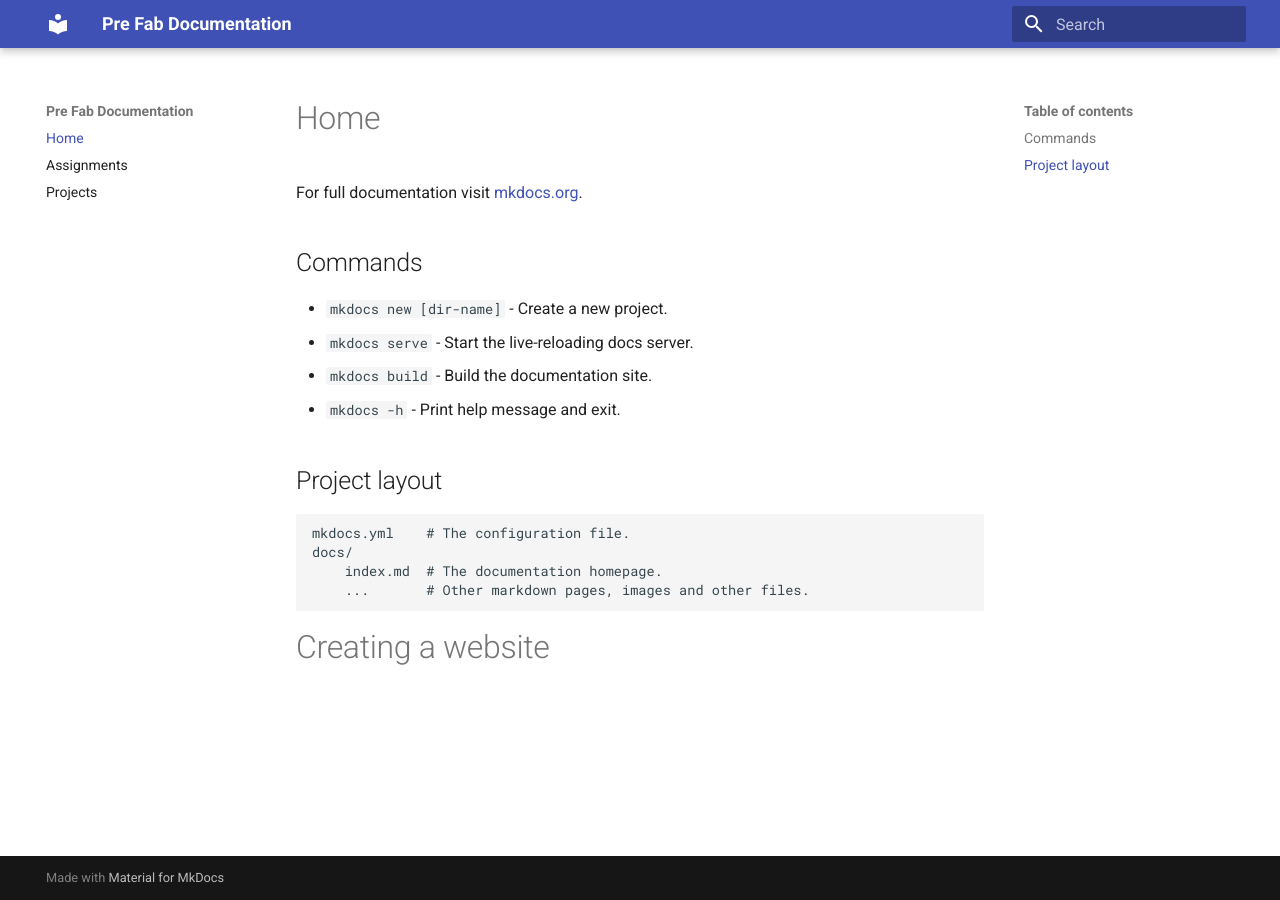
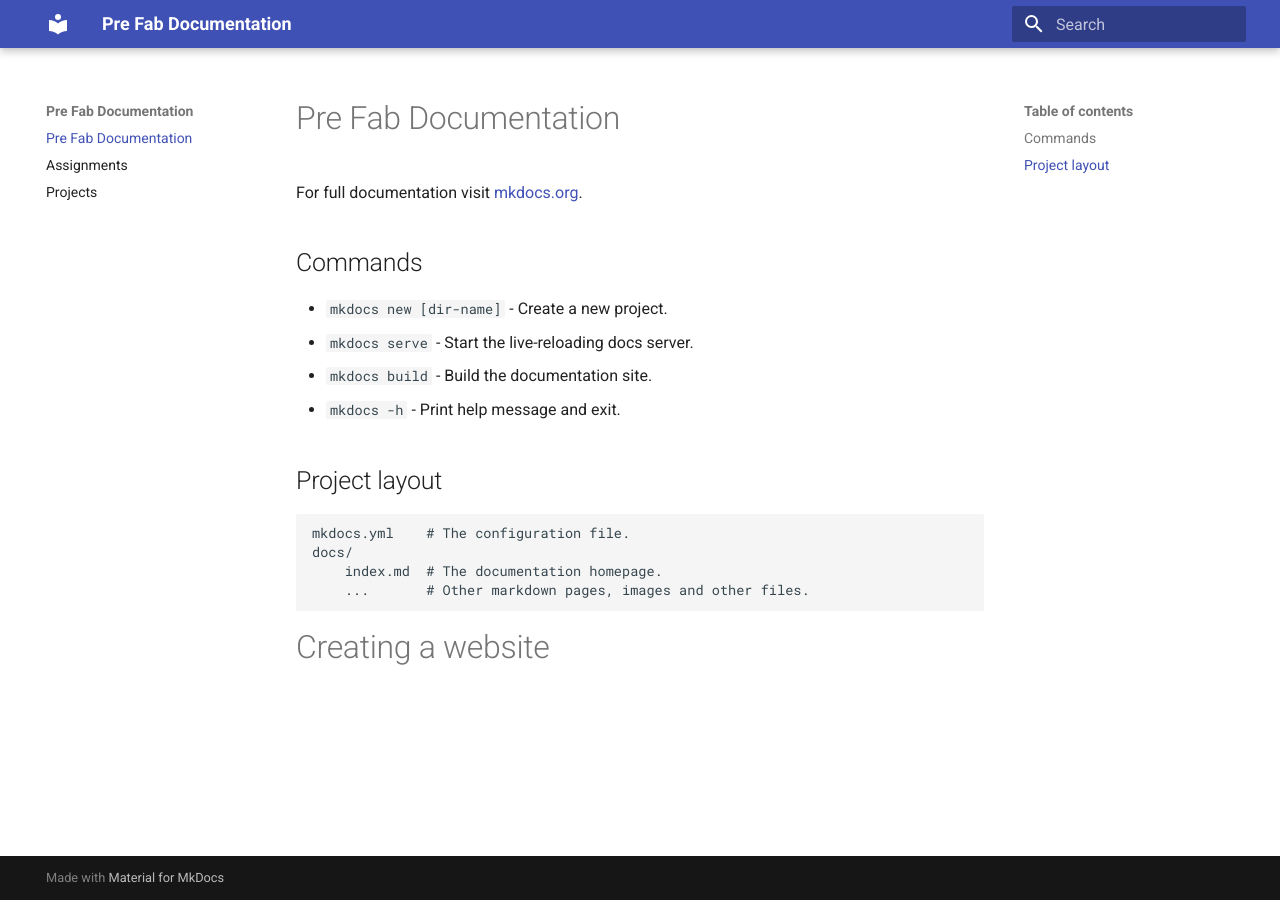
Before and after one commit to OlofH2/Before-Fab-Academy, an MkDocs documentation site: the page built from docs/index.md, in a window 1280 px wide. Built offline with MkDocs 1.6.1 and Material for MkDocs 9.7.7, drawn with Linux system fonts in a browser that asks for light colours.

Commit message:
Pre Fab Documentation nafn á réttum stað

```diff
--- a/docs/index.md
+++ b/docs/index.md
@@ -1,4 +1,4 @@
-# Home
+# Pre Fab Documentation
 
 For full documentation visit [mkdocs.org](https://www.mkdocs.org).
 
```
